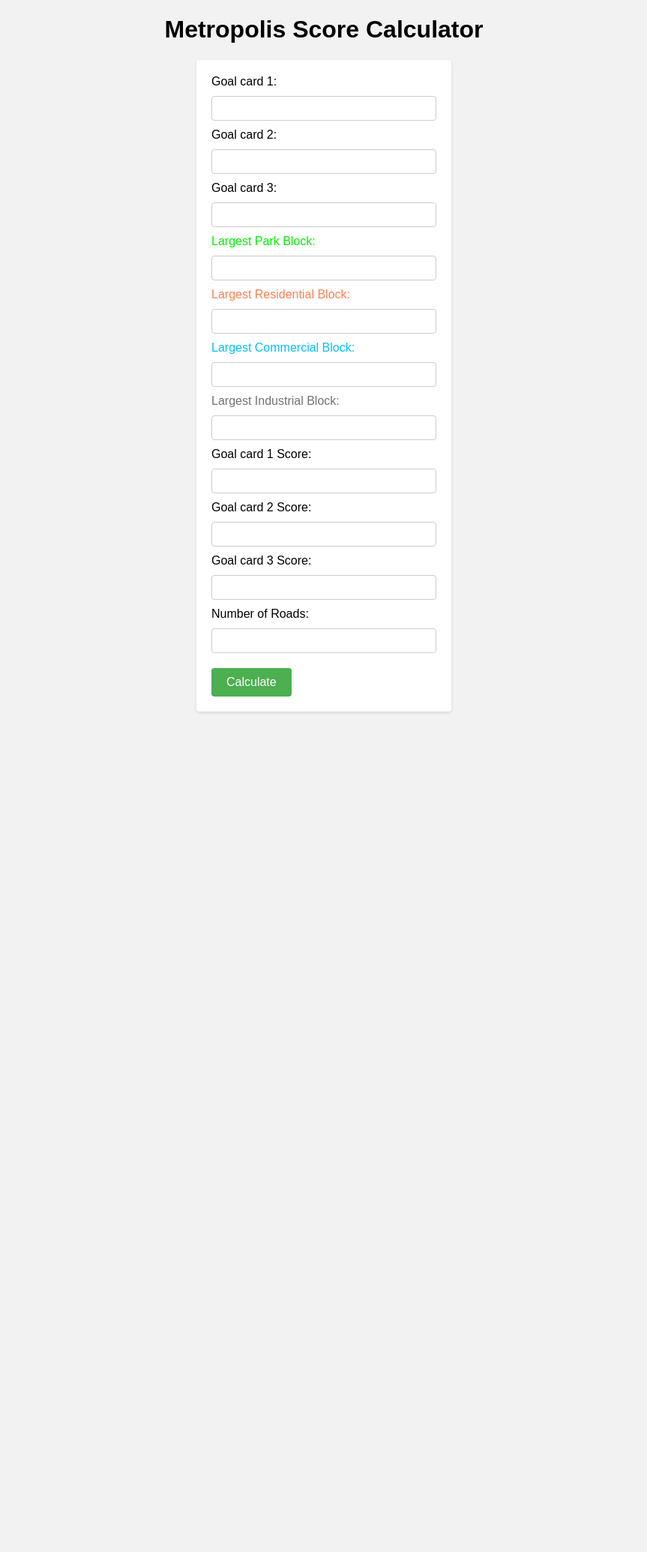
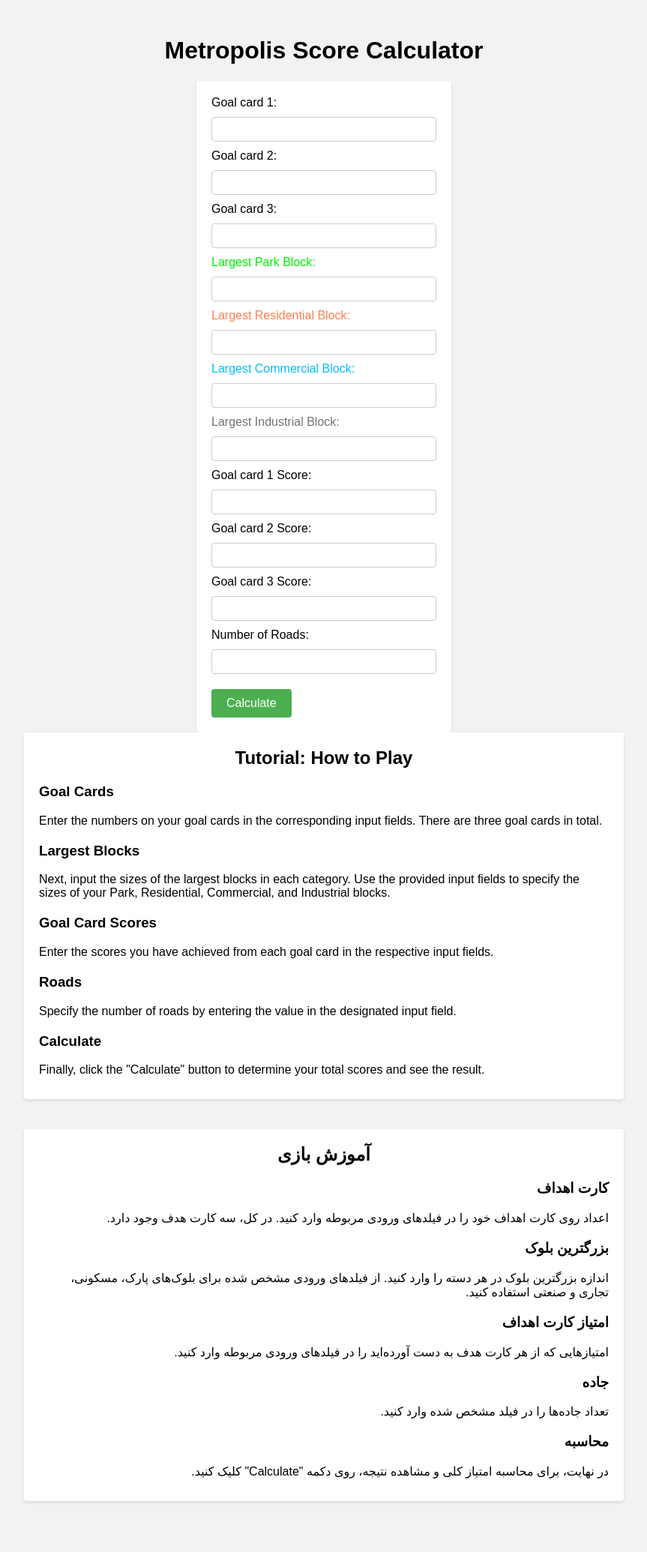
Before and after one commit to Amiv80/Metropolis, a Django app: page / in a window 1280 px wide. Shown: the whole page at 75% size, without its empty margins (208-1071 px from the left). Before the commit the page ends 957 px from the top, so only its background shows below. Run offline with Django 4.2, Linux system fonts and the light colour scheme.

Commit message:
add Tutorial

```diff
--- a/core/templates/game/game.html
+++ b/core/templates/game/game.html
@@ -72,9 +73,44 @@
         .result p {
             margin-bottom: 10px;
         }
+
+        .tutorial {
+            margin-bottom: 40px;
+            background-color: #fff;
+            border-radius: 4px;
+            box-shadow: 0 2px 4px rgba(0, 0, 0, 0.1);
+            padding: 20px;
+        }
+        .container {
+            max-width: 800px;
+            margin: 0 auto;
+            padding: 20px;
+        }
+
+        .tutorial h2 {
+            margin-top: 0;
+        }
+
+        .tutorial p {
+            margin-bottom: 10px;
+        }
+
+        .tutorial h3 {
+            margin-top: 20px;
+        }
+
+        .tutorial ul {
+            padding-left: 20px;
+        }
+
+        .tutorial li {
+            margin-bottom: 10px;
+        }
+
     </style>
 </head>
 <body>
+    <div class="container">
         <h1>Metropolis Score Calculator</h1>
         <form method="post">
             {% csrf_token %}
@@ -141,5 +179,44 @@
                 </p>
             </div>
         {% endif %}
+        <div class="tutorial">
+            <h2 style="text-align: center;">Tutorial: How to Play</h2>
+
+            <h3>Goal Cards</h3>
+            <p>Enter the numbers on your goal cards in the corresponding input fields. There are three goal cards in total.</p>
+
+            <h3>Largest Blocks</h3>
+            <p>Next, input the sizes of the largest blocks in each category. Use the provided input fields to specify the sizes of your Park, Residential, Commercial, and Industrial blocks.</p>
+
+            <h3>Goal Card Scores</h3>
+            <p>Enter the scores you have achieved from each goal card in the respective input fields.</p>
+
+            <h3>Roads</h3>
+            <p>Specify the number of roads by entering the value in the designated input field.</p>
+
+            <h3>Calculate</h3>
+            <p>Finally, click the "Calculate" button to determine your total scores and see the result.</p>
+
+        </div>
+        <div class="tutorial" dir="rtl">
+            <h2 style="text-align: center;">آموزش بازی</h2>
+
+            <h3>کارت اهداف</h3>
+            <p>اعداد روی کارت اهداف خود را در فیلدهای ورودی مربوطه وارد کنید. در کل، سه کارت هدف وجود دارد.</p>
+
+            <h3>بزرگترین بلوک‌</h3>
+            <p>اندازه بزرگترین بلوک در هر دسته را وارد کنید. از فیلدهای ورودی مشخص شده برای بلوک‌های پارک، مسکونی، تجاری و صنعتی استفاده کنید.</p>
+
+            <h3>امتیاز کارت اهداف</h3>
+            <p>امتیازهایی که از هر کارت هدف به دست آورده‌اید را در فیلدهای ورودی مربوطه وارد کنید.</p>
+
+            <h3>جاده</h3>
+            <p>تعداد جاده‌ها را در فیلد مشخص شده وارد کنید.</p>
+
+            <h3>محاسبه</h3>
+            <p>در نهایت، برای محاسبه امتیاز کلی و مشاهده نتیجه، روی دکمه "Calculate" کلیک کنید.</p>
+
+        </div>
+    </div>
 </body>
 </html>
--- a/metropolis/settings.py
+++ b/metropolis/settings.py
@@ -29,6 +29,7 @@ MIDDLEWARE = [
     "django.contrib.auth.middleware.AuthenticationMiddleware",
     "django.contrib.messages.middleware.MessageMiddleware",
     "django.middleware.clickjacking.XFrameOptionsMiddleware",
+
 ]
 
 ROOT_URLCONF = "metropolis.urls"
@@ -73,8 +74,7 @@ AUTH_PASSWORD_VALIDATORS = [
         "NAME": "django.contrib.auth.password_validation.NumericPasswordValidator",
     },
 ]
-
-LANGUAGE_CODE = "en-us"
+LANGUAGE_CODE = 'en-us'
 
 TIME_ZONE = "Asia/Tehran"
 
```
Also changed, not shown: other parts of core/templates/game/game.html (+3 -0 lines). Lines whose indentation alone changed are shown as unchanged.
